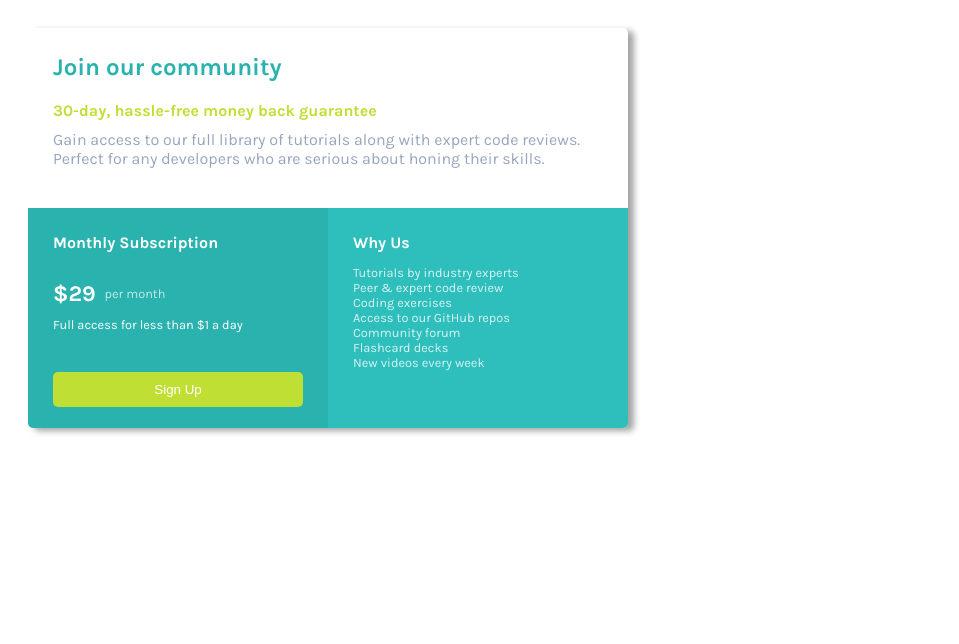
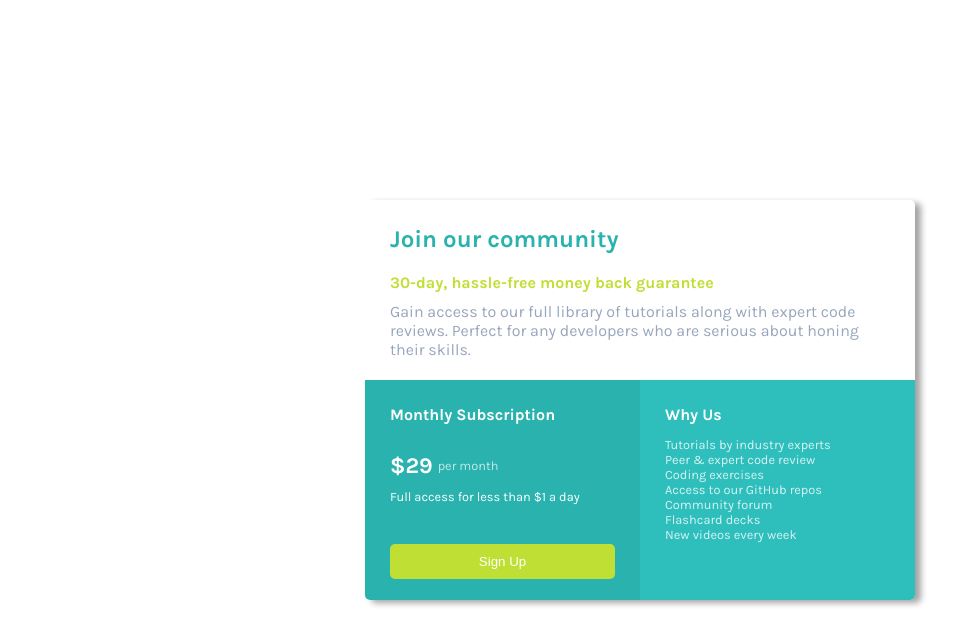
Before and after one commit to AurumCloud/pricing-card-frontend-mentor-challenge, a plain HTML site: page index.html in a window 1280 px wide. Shown: the whole page, without its empty margins (0-959 px from the left). Drawn offline with Linux system fonts and the light colour scheme.

Commit message:
Fixed bugs and made the code more efficient

```diff
--- a/style.css
+++ b/style.css
@@ -6,6 +6,9 @@ html {
 }
 
 body {
+	display: flex;
+	justify-content: center;
+	align-items: center;
 	padding: 20px;
 }
 
@@ -18,8 +21,7 @@ h2, h4, p {
 }
 
 #card {
-	width: 600px;
-	height: 400px;
+	height: fit-content;
 	box-shadow: 6px 3px 6px 0px rgba(0,0,0,0.36);
 	border-radius: 5px;
 /* ^ To curve the border by hiding thats breaking out of the border V */
@@ -33,27 +35,25 @@ h2, h4, p {
 }
 
 #bottom-section {
+	display: flex;
+	flex-direction: column;
 	width: 100%;
 	height: 55%;
 	color: white;
 }
 
 #bottom-left-section {
-	display: inline-block;
-	width: 50%;
 	height: 100%;
-	vertical-align: top;
 	background-color: #2ab2af;
 	padding: 25px;
+	flex-basis: 50%;
 }
 
 #bottom-right-section {
-	display: inline-block;
-	width: 50%;
 	height: 100%;
 	background-color: #2EBFBD;
-	vertical-align: top;
 	padding: 25px;
+	flex-basis: 50%;
 }
 
 #top-section h2 {
@@ -100,20 +100,16 @@ button:hover {
 	margin-bottom: 40px;
 }
 
-#price-frequency, #price {
-	display: inline-block;
+#price-container {
+	display: flex;
+	align-items: center;
+	margin-bottom: 10px;
 }
 
 #price-frequency {
-	position: relative;
-	top: -3px;
 	font-size: 0.8rem;
 	opacity: 0.7;
 	margin-left: 5px;
-}
-
-#price-container {
-	margin-bottom: 10px;
 }
 
 ul {
@@ -122,3 +118,18 @@ ul {
 	font-size: 0.8rem;
 	opacity: 0.8;
 }
+
+@media (min-width: 576px) {
+	#card {
+		width: 550px;
+		height: 400px;
+	}
+
+	#bottom-section {
+		flex-direction: row;
+	}
+
+	#bottom-left-section, #bottom-right-section {
+		width: 50%;
+	}
+}
```
Also changed, not shown: index.html (+2 -1 lines).
